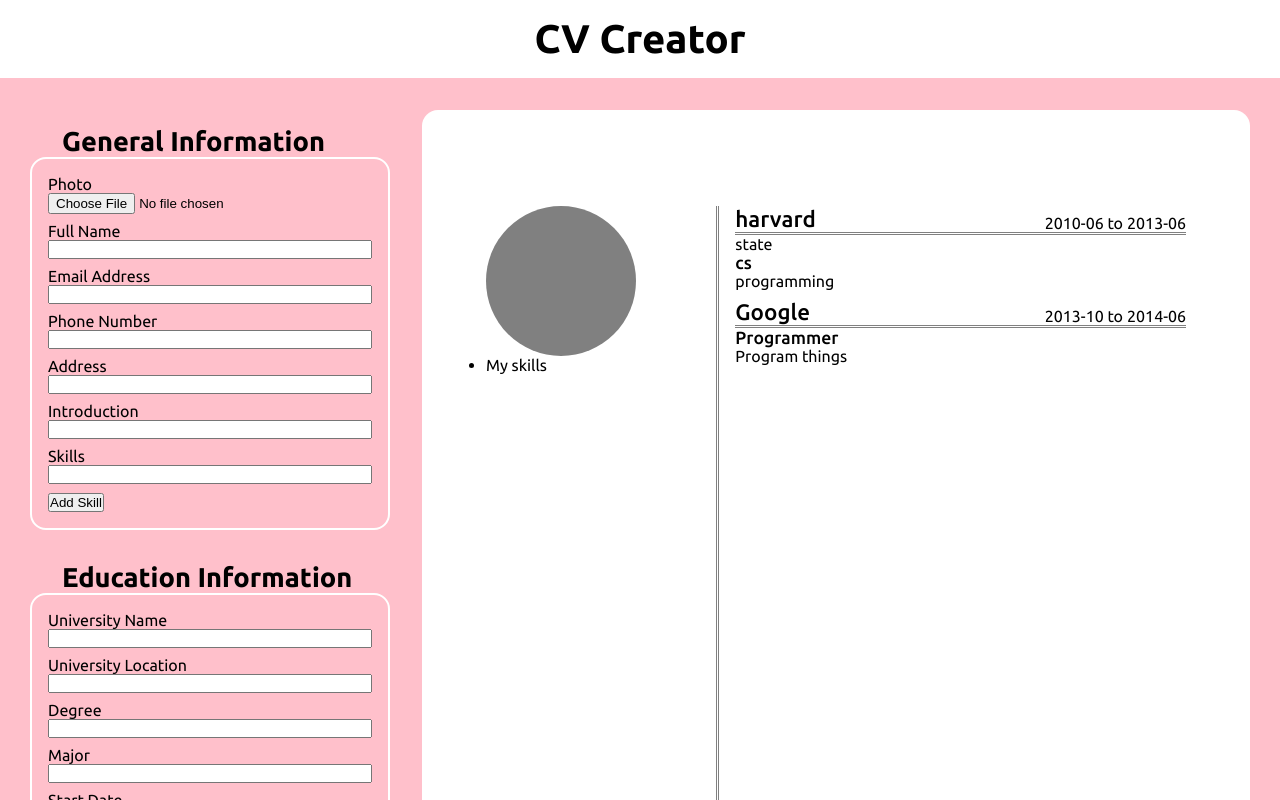
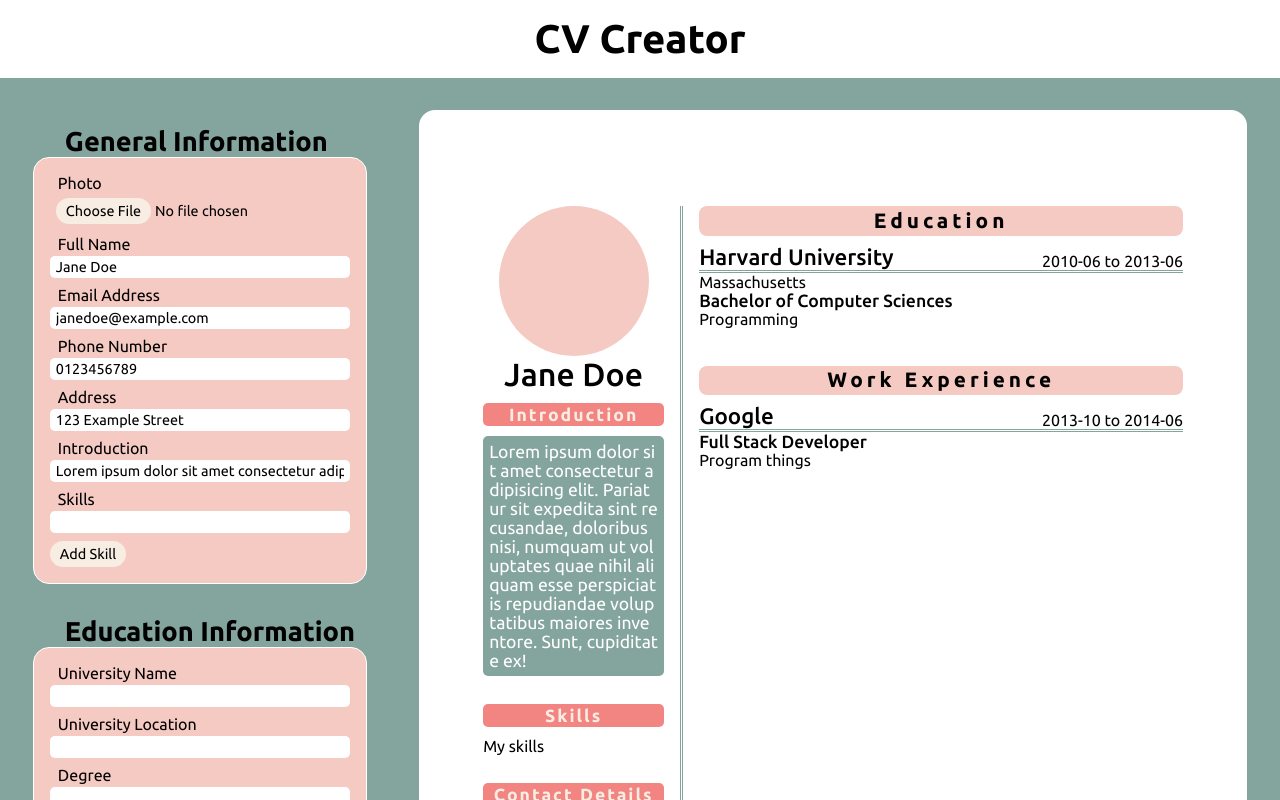
Before and after one commit to lisa-go/cv-application, a React (Create React App) app: page / in a window 1280 px wide. Shown: the top 800 px of the page. Built offline with nearby package versions, Linux system fonts and the light colour scheme.

Commit message:
most styling done

```diff
--- a/src/components/Content.js
+++ b/src/components/Content.js
@@ -9,11 +9,11 @@ import { v4 as uuidv4 } from 'uuid';
 function Content () {
     const [genInfo, setGenInfo] = useState({
         photo: '',
-        fullname: '',
-        email: '',
-        phone: '',
-        address: '',
-        introduction: ''
+        fullname: 'Jane Doe',
+        email: 'janedoe@example.com',
+        phone: '0123456789',
+        address: '123 Example Street',
+        introduction: 'Lorem ipsum dolor sit amet consectetur adipisicing elit. Pariatur sit expedita sint recusandae, doloribus nisi, numquam ut voluptates quae nihil aliquam esse perspiciatis repudiandae voluptatibus maiores inventore. Sunt, cupiditate ex!'
     })
 
     const [skill, setSkill] = useState([{
@@ -23,10 +23,10 @@ function Content () {
     }])
 
     const [eduInfo, setEduInfo] = useState([{
-        eduname: 'harvard',
-        eduloc: 'state',
-        edudeg: 'cs',
-        edumaj: 'programming',
+        eduname: 'Harvard University',
+        eduloc: 'Massachusetts',
+        edudeg: 'Bachelor of Computer Sciences',
+        edumaj: 'Programming',
         edusdate: '2010-06',
         eduedate: '2013-06',
         eduid: uuidv4(),
@@ -35,7 +35,7 @@ function Content () {
 
     const [workInfo, setWorkInfo] = useState([{
         workname: 'Google',
-        workpos: 'Programmer',
+        workpos: 'Full Stack Developer',
         workmt: 'Program things',
         worksdate: '2013-10',
         workedate: '2014-06',
--- a/src/components/CvEducation.js
+++ b/src/components/CvEducation.js
@@ -10,8 +10,7 @@ function CvEducation ({ edu, isHovering, handleMouseOver, handleMouseOut, remove
                 <div className="EduSdate">{edu.edusdate} to</div>
                 <div className="EduEdate">{edu.eduedate}</div>
              </div>
-             <div className="EduLoc">{edu.eduloc}</div>
-            <div className="EduCom">{edu.educom}</div>
+            <div className="EduLoc">{edu.eduloc}</div>
             <div className="EduDeg">{edu.edudeg}</div>
             <div className="EduMaj">{edu.edumaj}</div>
 
--- a/src/components/CvGeneral.js
+++ b/src/components/CvGeneral.js
@@ -13,10 +13,16 @@ function CvGeneral ({ genInfo, skill, removeElement }) {
 
     return (
         <div className="CVgen">
-            <div className="GenPhoto">{genInfo.photo}</div>
+            <div className="photoCont">
+                <div className="GenPhoto">{genInfo.photo}</div>
+            </div>
             <div className="GenName">{genInfo.fullname}</div>
+
+            <div className="header">Introduction</div>
             <div className="GenIntro">{genInfo.introduction}</div>
+            <br />
 
+            <div className="header">Skills</div>
             <ul>
             {skill.map(sk => {
                 if (sk.show === true) {
@@ -32,7 +38,9 @@ function CvGeneral ({ genInfo, skill, removeElement }) {
                 }
             })}
             </ul>
+            <br />
 
+            <div className="header">Contact Details</div>
             <div className="GenPhone">{genInfo.phone}</div>
             <div className="GenEmail">{genInfo.email}</div>
             <div className="GenAddress">{genInfo.address}</div>
--- a/src/components/CvGenerated.js
+++ b/src/components/CvGenerated.js
@@ -25,6 +25,7 @@ function CvGenerated ({ genInfo, skill, eduInfo, workInfo, removeElement, remove
         <div id="CV">
             <CvGeneral genInfo={genInfo} skill={skill} removeElement={removeElement3} />
 
+            <div className="title1">Education</div>
             {eduInfo.map(edu => {
                 if (edu.show === true) {
                 return (
@@ -35,6 +36,7 @@ function CvGenerated ({ genInfo, skill, eduInfo, workInfo, removeElement, remove
                 }
             })}
 
+            <div className="title2">Work Experience</div>
             {workInfo.map(wrk => {
                 if (wrk.show === true) {
                 return (
--- a/src/components/CvWork.js
+++ b/src/components/CvWork.js
@@ -12,7 +12,6 @@ function CvWork ({ wrk, isHovering, handleMouseOver, handleMouseOut, removeEleme
                 <div className="WorkEdate">{wrk.workedate}</div>
             </div>
             <div className="WorkPos">{wrk.workpos}</div>
-            <div className="WorkCur">{wrk.workcur}</div>
             <div className="WorkMt">{wrk.workmt}</div>
 
             {isHovering && (
--- a/src/components/DeleteBtn.js
+++ b/src/components/DeleteBtn.js
@@ -1,7 +1,6 @@
 import React from "react";
 
 function DeleteBtn ({ id, removeElement }) {
-
 
     return (
         <button onClick={() => removeElement(id)}>Delete</button>
--- a/src/components/EduInfo.js
+++ b/src/components/EduInfo.js
@@ -6,37 +6,37 @@ function EduInfo ({ eduInfo, handleSubmit, register, onSubmit }) {
             <h1>Education Information</h1>
             <section>
                 <form onSubmit={handleSubmit(onSubmit)}>
-                <div className="field" id="seduname">
+                <div className="field">
                     <label htmlFor="eduname">University Name</label>
                     <input type="text" id="eduname"
                         {...register('eduname')} />
                 </div>
 
-                <div className="field" id="seduloc">
+                <div className="field">
                     <label htmlFor="eduloc">University Location</label>
                     <input type="text" id="eduloc"
                         {...register('eduloc')} />
                 </div>
 
-                <div className="field" id="sedudeg">
+                <div className="field">
                     <label htmlFor="edudeg">Degree</label>
                     <input type="text" id="edudeg"
                         {...register('edudeg')} />
                 </div>
 
-                <div className="field" id="sedumaj">
+                <div className="field">
                     <label htmlFor="edumaj">Major</label>
                     <input type="text" id="edumaj"
                         {...register('edumaj')} />
                 </div>
 
-                <div className="field" id="sedusdate">
+                <div className="field">
                     <label htmlFor="edusdate">Start Date</label>
                     <input type="month" id="edusdate"
                         {...register('edusdate')} />
                 </div>
 
-                <div className="field" id="seduedate">
+                <div className="field">
                     <label htmlFor="eduedate">End Date</label>
                     <input type="month" id="eduedate"
                         {...register('eduedate')} />
--- a/src/components/GenInfo.js
+++ b/src/components/GenInfo.js
@@ -5,46 +5,46 @@ function GenInfo ({ handleChange, genInfo, handleSubmit, register, onSubmit }) {
       <div className="part">
         <h1>General Information</h1>
         <section>
-          <div className="field" id="sphoto">
+          <div className="field">
             <label htmlFor="photo">Photo</label>
             <input type="file" id="photo" name="photo"
                   accept="image/png, image/jpeg"
                   value={genInfo.photo} onChange={handleChange}></input>
           </div>
 
-          <div className="field" id="sname">
+          <div className="field">
             <label htmlFor="fullname">Full Name</label>
             <input type="text" id="fullname"
               value={genInfo.fullname} onChange={handleChange}></input>
 
           </div>
 
-          <div className="field" id="semail">
+          <div className="field">
             <label htmlFor="email">Email Address</label>
             <input type="email" id="email"
               value={genInfo.email} onChange={handleChange}></input>
           </div>
 
-          <div className="field" id="sphone">
+          <div className="field">
             <label htmlFor="phone">Phone Number</label>
             <input type="tel" id="phone"
               value={genInfo.phone} onChange={handleChange}></input>
           </div>
 
-          <div className="field" id="saddress">
+          <div className="field">
             <label htmlFor="address">Address</label>
             <input type="tel" id="address"
               value={genInfo.address} onChange={handleChange}></input>
           </div>
 
-          <div className="field" id="sintroduction">
+          <div className="field">
             <label htmlFor="introduction">Introduction</label>
             <input type="tel" id="introduction"
               value={genInfo.introduction} onChange={handleChange}></input>
           </div>
 
         <form onSubmit={handleSubmit(onSubmit)}>
-          <div className="field" id="sskills">
+          <div className="field">
             <label htmlFor="skills">Skills</label>
             <input type="tel" id="skills"
               {...register('skill')}></input>
--- a/src/components/WorkInfo.js
+++ b/src/components/WorkInfo.js
@@ -7,31 +7,31 @@ function WorkInfo ({ handleSubmit, register, onSubmit, workInfo }) {
             <h1>Work Experience</h1>
             <section>
                 <form onSubmit={handleSubmit(onSubmit)}>
-                <div className="field" id="sworkname">
+                <div className="field">
                     <label htmlFor="workname">Company Name</label>
                     <input type="text" id="workname"
                         {...register('workname')} />
                 </div>
 
-                <div className="field" id="sworkpos">
+                <div className="field">
                     <label htmlFor="workpos">Position Title</label>
                     <input type="text" id="workpos"
                         {...register('workpos')} />
                 </div>
 
-                <div className="field" id="sworkmt">
+                <div className="field">
                     <label htmlFor="workmt">Main Tasks</label>
                     <textarea id="workmt"
                         {...register('workmt')} />
                 </div>
 
-                <div className="field" id="sworksdate">
+                <div className="field">
                     <label htmlFor="worksdate">Start Date</label>
                     <input type="month" id="worksdate"
                         {...register('worksdate')} />
                 </div>
 
-                <div className="field" id="sworkedate">
+                <div className="field">
                     <label htmlFor="workedate">End Date</label>
                     <input type="month" id="workedate"
                         {...register('workedate')} />
--- a/src/styles/cv.scss
+++ b/src/styles/cv.scss
@@ -13,38 +13,78 @@
     grid-row: 1 / 4;
     grid-column: 2 / 3;
     display: grid;
-    grid-template-columns: 1fr 2fr;
+    grid-template-columns: 1fr 2.5fr;
 
     .CVgen {
         grid-column: 1 / 2;
         grid-row: span 100;
         height: 100%;
-        border-right: 3px double $c2;
+        border-right: 3px double $background;
         padding-right: 1rem;
 
-        .GenPhoto {
-            width: 150px;
-            height: 150px;
-            border-radius: 75px;
-            background-color: $c2;
+        .photoCont {
+            display: flex;
+            align-items: center;
+            justify-content: center;
+
+            .GenPhoto {
+                width: 150px;
+                height: 150px;
+                border-radius: 75px;
+                background-color: $c2;
+            }
         }
 
         .GenName {
+            word-break: break-word;
+            text-align: center;
             font-size: 2rem;
             font-weight: 500;
         }
 
         .GenIntro {
-            font-size: 1.2rem;
+            font-size: 1.1rem;
             color: $c1;
-            background-color: $c2;
+            background-color: $background;
+            border-radius: 5px;
+            padding: 6px;
+        }
+
+        .header {
+            background-color: $c3;
+            color: $c5;
+            font-weight: 600;
+            font-size: 1.1rem;
+            letter-spacing: 2px;
+            margin: 10px 0;
+            padding: 2px;
+            border-radius: 5px;
+            text-align: center;
+            word-break: break-word;
         }
 
         ul {
+
             li {
+                display: flex;
+                flex-wrap: wrap;
+                align-items: center;
 
                 button {
-                    display: var(--rmBtn)
+                    cursor: pointer;
+                    display: var(--rmBtn);
+                    margin-left: 1rem;
+                    font-size: 0.9rem;
+                    border-radius: 1rem;
+                    border: none;
+                    background-color: $c5;
+                    padding: 5px 10px;
+
+                    &:hover {
+                        background-color: $c4;
+                        border: 1px solid grey;
+                        transition: 1s;
+                    }
                 }
 
                 &:hover {
@@ -60,8 +100,26 @@
         display: grid;
         grid-template-columns: 1.5fr 1fr;
         margin-left: 1rem;
+
         button {
-            display: var(--rmBtn)
+            grid-column: 2 / 3;
+            grid-row: 2 / 3;
+            cursor: pointer;
+            width: 50%;
+            display: var(--rmBtn);
+            font-size: 0.8rem;
+            border-radius: 1rem;
+            border: none;
+            background-color: $c5;
+            padding: 3px 6px;
+            justify-content: center;
+            justify-self: end;
+
+            &:hover {
+                background-color: $c4;
+                border: 1px solid grey;
+                transition: 1s;
+            }
         }
 
         &:hover {
@@ -71,11 +129,11 @@
         .EduName {
             font-size: 1.4rem;
             font-weight: 500;
-            border-bottom: 3px double $c2;
+            border-bottom: 3px double $background;
         }
 
         .EduLoc {
-            grid-column: 1 / 3;
+            grid-column: 1 / 2;
         }
 
         .EduDate {
@@ -85,12 +143,13 @@
             justify-content: flex-end;
             align-items: flex-end;
             gap: 0.25rem;
-            border-bottom: 3px double $c2;
+            border-bottom: 3px double $background;
         }
 
         .EduDeg {
             @extend .EduLoc;
             grid-row: 3 / 4;
+            grid-column: 1 / 3;
             font-weight: 500;
             font-size: 1.1rem;
         }
@@ -117,5 +176,27 @@
             font-size: 1.1rem;
             font-weight: 500;
         }
+
+        .WorkMt {
+            grid-column: 1 / 2;
+        }
+    }
+
+    .title1 {
+        margin-left: 1rem;
+        margin-bottom: 0.5rem;
+        display: flex;
+        align-items: center;
+        justify-content: center;
+        background-color: $c2;
+        border-radius: 8px;
+        font-size: 1.3rem;
+        font-weight: 600;
+        letter-spacing: 4px;
+    }
+
+    .title2 {
+        @extend .title1;
+        margin-top: 2rem;
     }
 }
--- a/src/styles/form.scss
+++ b/src/styles/form.scss
@@ -12,7 +12,8 @@
 
     section {
         width: min-content;
-        border: 2px solid $c1;
+        border: 1px solid $c1;
+        background-color: $c2;
         border-radius: 1rem;
         padding: 1rem;
         margin: 0 1rem;
@@ -22,14 +23,47 @@
             flex-direction: column;
             margin-bottom: 0.5rem;
 
+            label {
+                padding-left: 0.5rem;
+                padding-bottom: 3px;
+            }
+
             input {
-                width: 20rem;
+                font-family: $main-font;
+                font-size: 0.9rem;
+                width: 18rem;
+                padding: 3px 6px;
+                border: none;
+                border-radius: 5px;
             }
 
             textarea {
-                width: 20rem;
+                width: 18rem;
                 height: 10rem;
+                padding: 3px 6px;
                 resize: none;
+                border: none;
+                border-radius: 5px;
+            }
+
+            input::file-selector-button {
+                @extend button;
+            }
+        }
+
+        button {
+            cursor: pointer;
+            padding: 5px 10px;
+            font-family: $main-font;
+            font-size: 0.9rem;
+            border-radius: 1rem;
+            border: none;
+            background-color: $c5;
+
+            &:hover {
+                background-color: $c4;
+                border: 1px solid grey;
+                transition: 1s;
             }
         }
     }
--- a/src/styles/variables.scss
+++ b/src/styles/variables.scss
@@ -1,6 +1,9 @@
 @import url('https://fonts.googleapis.com/css2?family=Ubuntu:ital,wght@0,300;0,400;0,500;0,700;1,300;1,400;1,500;1,700&display=swap');
 
-$background: pink;
+$background: #84A59D;
 $c1: white;
-$c2: grey;
+$c2: #F5CAC3;
+$c3: #F28482;
+$c4: #F6BD60;
+$c5: #F7EDE2;
 $main-font: 'Ubuntu', sans-serif;
```
